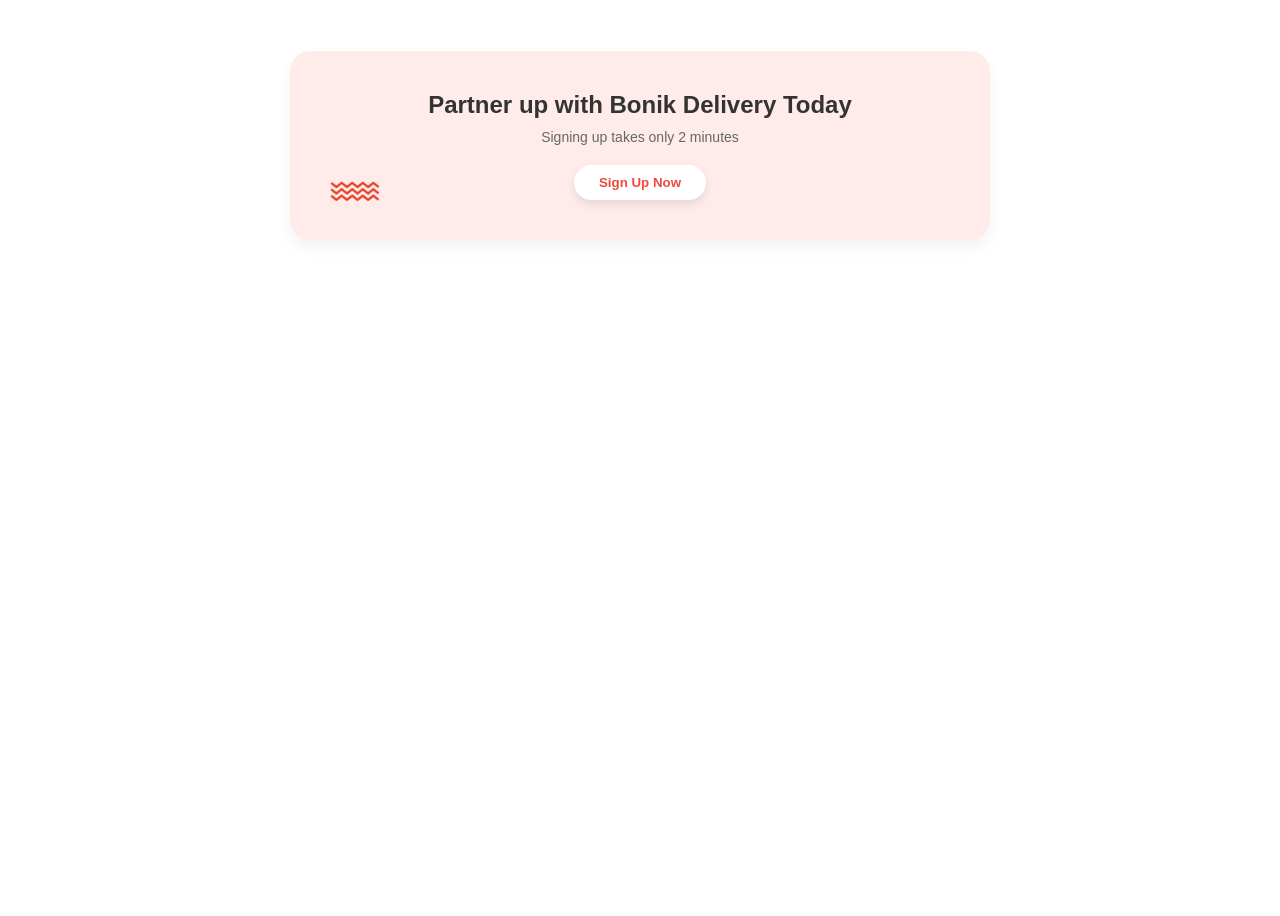
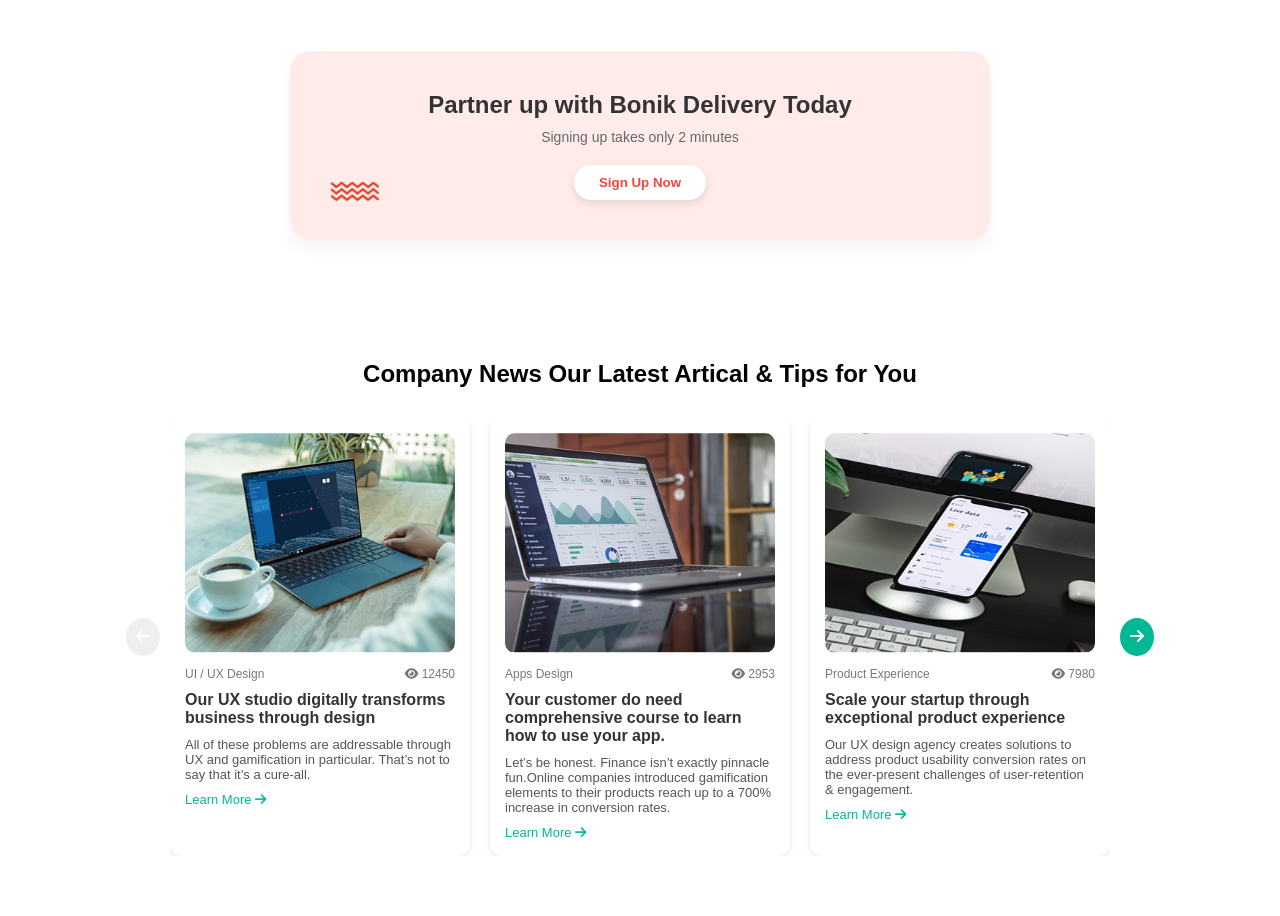
Before and after one commit to Bukari-Sule/Bonik-Delivery-App, a plain HTML site: page index.html in a window 1280 px wide. Shown: the part 3753-4669 px from the top of the page. Before the commit the page ends 4053 px from the top, so only its background shows below. Drawn offline with Linux system fonts and the light colour scheme.

Commit message:
second commit

```diff
--- a/index.html
+++ b/index.html
@@ -155,6 +155,46 @@
     </div>
   </section>
 
+ <section class="blog">
+  <h2>Company News Our Latest Artical & Tips for You</h2>
+  <div class="blog-wrapper">
+    <button class="nav-icon left"><i class="fas fa-arrow-left"></i></button>
+    <div class="blog-slider no-scroll">
+      <div class="blog-card">
+        <img src="image/Rectangle 21.png" alt="Blog 1">
+        <div class="blog-meta">
+          <span>UI / UX Design</span>
+          <span><i class="fas fa-eye"></i> 12450</span>
+        </div>
+        <h4>Our UX studio digitally transforms business through design</h4>
+        <p>All of these problems are addressable through UX and gamification in particular. That’s not to say that it’s a cure-all.</p>
+        <a href="#">Learn More <i class="fas fa-arrow-right"></i></a>
+      </div>
+      <div class="blog-card">
+        <img src="image/Rectangle 22.png" alt="Blog 2">
+        <div class="blog-meta">
+          <span>Apps Design</span>
+          <span><i class="fas fa-eye"></i> 2953</span>
+        </div>
+        <h4>Your customer do need comprehensive course to learn how to use your app.</h4>
+        <p>Let’s be honest. Finance isn’t exactly pinnacle fun.Online companies introduced gamification elements to their products reach up to a 700% increase in conversion rates.</p>
+        <a href="#">Learn More <i class="fas fa-arrow-right"></i></a>
+      </div>
+      <div class="blog-card">
+        <img src="image/Rectangle 20.png" alt="Blog 3">
+        <div class="blog-meta">
+          <span>Product Experience</span>
+          <span><i class="fas fa-eye"></i> 7980</span>
+        </div>
+        <h4>Scale your startup through exceptional product experience</h4>
+        <p>Our UX design agency creates solutions to address product usability conversion rates on the ever-present challenges of user-retention & engagement.</p>
+        <a href="#">Learn More <i class="fas fa-arrow-right"></i></a>
+      </div>
+    </div>
+    <button class="nav-icon right" id="nav-icon-right"><i class="fas fa-arrow-right"></i></button>
+  </div>
+</section>
+
 
   <script>
     function toggleMenu() {
--- a/style.css
+++ b/style.css
@@ -469,6 +469,92 @@
         color: #E24329;
     }
 
+    .blog {
+  padding: 60px 20px;
+  text-align: center;
+}
+
+.blog h2 {
+  font-size: 24px;
+  font-weight: bold;
+  margin-bottom: 30px;
+}
+
+.blog-wrapper {
+  display: flex;
+  justify-content: center;
+  align-items: center;
+  gap: 10px;
+}
+
+.blog-slider {
+  display: flex;
+  gap: 20px;
+  justify-content: center;
+  flex-wrap: wrap;
+  max-width: 1000px;
+}
+
+.blog-slider.no-scroll {
+  overflow-x: hidden;
+}
+
+.blog-card {
+  width: 300px;
+  background: #fff;
+  border-radius: 12px;
+  box-shadow: 0 2px 6px rgba(0, 0, 0, 0.1);
+  padding: 15px;
+  text-align: left;
+}
+
+.blog-card img {
+  width: 100%;
+  border-radius: 10px;
+  margin-bottom: 10px;
+}
+
+.blog-meta {
+  font-size: 12px;
+  color: #777;
+  display: flex;
+  justify-content: space-between;
+  margin-bottom: 10px;
+}
+
+.blog-card h4 {
+  font-size: 16px;
+  margin-bottom: 10px;
+  color: #333;
+}
+
+.blog-card p {
+  font-size: 13px;
+  color: #555;
+}
+
+.blog-card a {
+  font-size: 13px;
+  color: #00b894;
+  text-decoration: none;
+  display: inline-block;
+  margin-top: 10px;
+}
+
+.nav-icon {
+
+  color: #fff;
+  border: none;
+  padding: 10px;
+  border-radius: 50%;
+  font-size: 16px;
+  cursor: pointer;
+}
+
+#nav-icon-right{
+    background: #00b894;
+}
+
 
 
     @media (max-width: 768px) {
```
Also changed, not shown: image/Rectangle 20.png (added), image/Rectangle 21.png (added), image/Rectangle 22.png (added).
